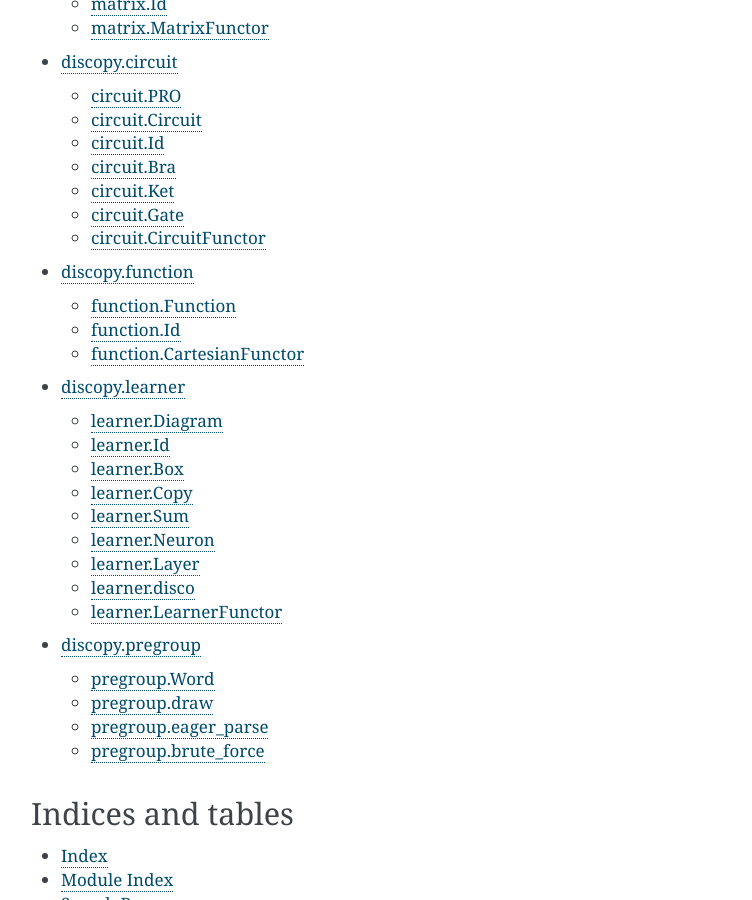
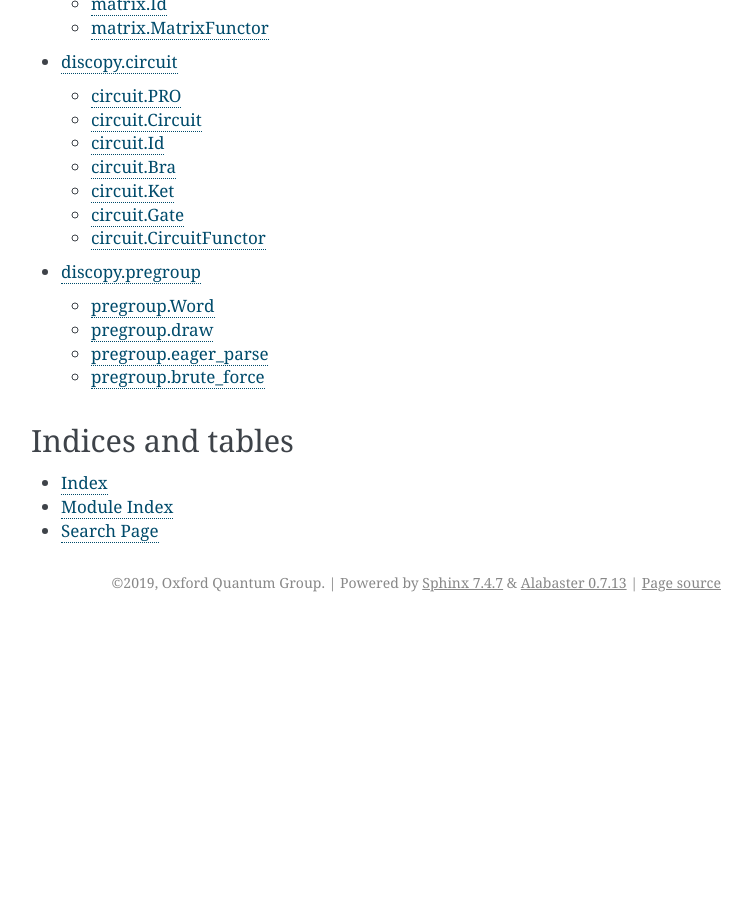
Before and after one commit to cnm13ryan/discopy, a Sphinx documentation site: the page built from docs/index.rst, in a window 1280 px wide and 900 px high, scrolled down 1174 px. Shown: the whole window, without its empty margins (389-1141 px from the left). Built offline with Sphinx 7.4.7, drawn with Linux system fonts in a browser that asks for light colours; the version number could not be read and is left out; after the commit the page ends 1796 px from its top, so only the background shows below that.

Commit message:
edit docs

```diff
--- a/docs/function/CartesianFunctor.rst
+++ /dev/null
@@ -1,6 +0,0 @@
-function.CartesianFunctor
-=========================
-
-.. autoclass:: discopy.function.CartesianFunctor(ob, ar)
-    :show-inheritance:
-    :members:
--- a/docs/function/Function.rst
+++ /dev/null
@@ -1,5 +0,0 @@
-function.Function
-=================
-
-.. autoclass:: discopy.function.Function(name, dom, cod, function)
-    :show-inheritance:
--- a/docs/function/Id.rst
+++ /dev/null
@@ -1,6 +0,0 @@
-function.Id
-===========
-
-.. autoclass:: discopy.function.Id(dim)
-    :show-inheritance:
-    :members:
--- a/docs/function/index.rst
+++ /dev/null
@@ -1,11 +0,0 @@
-discopy.function
-================
-
-.. automodule:: discopy.function
-
-.. toctree::
-    :caption: Contents:
-
-    Function.rst
-    Id.rst
-    CartesianFunctor.rst
--- a/docs/index.rst
+++ b/docs/index.rst
@@ -15,8 +15,6 @@ discopy
    rigidcat/index.rst
    matrix/index.rst
    circuit/index.rst
-   function/index.rst
-   learner/index.rst
    pregroup/index.rst
 
 
--- a/docs/learner/Box.rst
+++ /dev/null
@@ -1,5 +0,0 @@
-learner.Box
-===========
-
-.. autoclass:: discopy.learner.Box(name, dom, cod, function=None, data=None)
-    :show-inheritance:
--- a/docs/learner/Copy.rst
+++ /dev/null
@@ -1,5 +0,0 @@
-learner.Copy
-============
-
-.. autoclass:: discopy.learner.Copy(dom, copies=2)
-    :show-inheritance:
--- a/docs/learner/Diagram.rst
+++ /dev/null
@@ -1,5 +0,0 @@
-learner.Diagram
-===============
-
-.. autoclass:: discopy.learner.Diagram(dom, cod, boxes, offsets)
-    :show-inheritance:
--- a/docs/learner/Id.rst
+++ /dev/null
@@ -1,6 +0,0 @@
-learner.Id
-===========
-
-.. autoclass:: discopy.learner.Id(dim)
-    :show-inheritance:
-    :members:
--- a/docs/learner/Layer.rst
+++ /dev/null
@@ -1,5 +0,0 @@
-learner.Layer
-=============
-
-.. autoclass:: discopy.learner.Layer(dom, cod, params)
-    :show-inheritance:
--- a/docs/learner/LearnerFunctor.rst
+++ /dev/null
@@ -1,6 +0,0 @@
-learner.LearnerFunctor
-=======================
-
-.. autoclass:: discopy.learner.LearnerFunctor(ob, ar)
-    :show-inheritance:
-    :members:
--- a/docs/learner/Neuron.rst
+++ /dev/null
@@ -1,5 +0,0 @@
-learner.Neuron
-==============
-
-.. autoclass:: discopy.learner.Neuron(dom, weigths)
-    :show-inheritance:
--- a/docs/learner/Sum.rst
+++ /dev/null
@@ -1,5 +0,0 @@
-learner.Sum
-============
-
-.. autoclass:: discopy.learner.Sum(cod, copies=2)
-    :show-inheritance:
--- a/docs/learner/disco.rst
+++ /dev/null
@@ -1,6 +0,0 @@
-learner.disco
-==============
-
-.. autoclass:: discopy.learner.disco(name, dom, cod)
-    :show-inheritance:
-    :members:
--- a/docs/learner/index.rst
+++ /dev/null
@@ -1,17 +0,0 @@
-discopy.learner
-===============
-
-.. automodule:: discopy.learner
-
-.. toctree::
-    :caption: Contents:
-
-    Diagram.rst
-    Id.rst
-    Box.rst
-    Copy.rst
-    Sum.rst
-    Neuron.rst
-    Layer.rst
-    disco.rst
-    LearnerFunctor.rst
```
